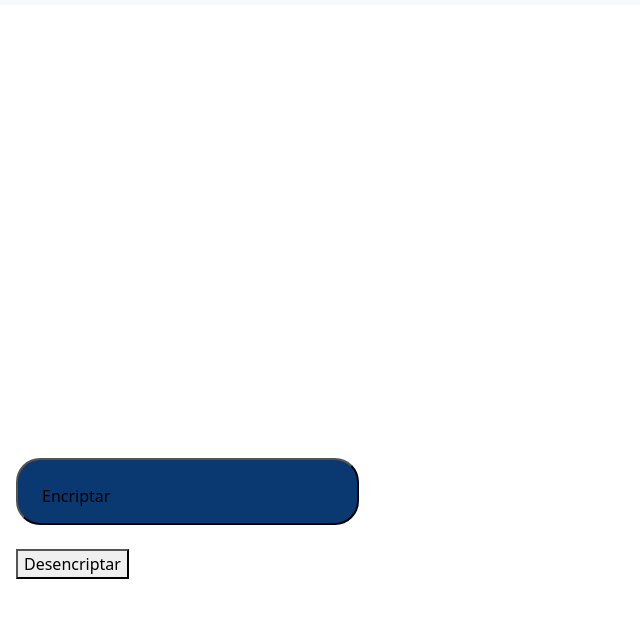
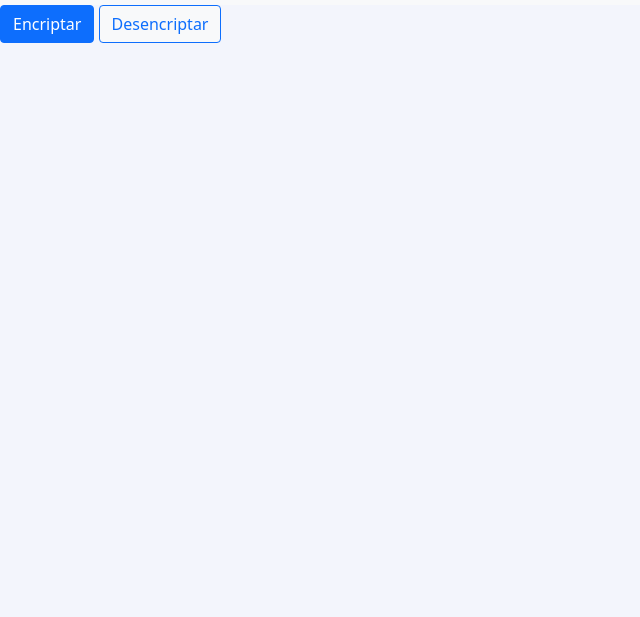
Before and after one commit to Laummendoza/Alura-challenge01, a plain HTML site: page index.html in a window 1280 px wide. Shown: the part 51-668 px from the top of the page, without its empty margins (0-640 px from the left). Drawn offline with nearby package versions, Linux system fonts and the light colour scheme.

Commit message:
background color & buttons modified

```diff
--- a/index.html
+++ b/index.html
@@ -29,8 +29,10 @@
 			</div>
 		</nav>
 		<div class="botones">
-			<button class="encrypt">Encriptar</button>
-			<button class="decrypt">Desencriptar</button>
+			<button type="button" class="btn btn-primary">Encriptar</button>
+			<button type="button" class="btn btn-light btn-outline-primary">
+				Desencriptar
+			</button>
 		</div>
 	</body>
 </html>
--- a/style.css
+++ b/style.css
@@ -1,41 +1,3 @@
-.botones {
-	display: flex;
-	flex-direction: column;
-	align-items: flex-start;
-	padding: 0px;
-
-	position: absolute;
-	width: 343px;
-	height: 158px;
-	left: 16px;
-	top: 485px;
+body {
+	background-color: #f3f5fc;
 }
-
-.encrypt {
-	display: flex;
-	flex-direction: row;
-	align-items: flex-start;
-	padding: 24px;
-
-	position: static;
-	width: 343px;
-	height: 67px;
-	left: 0px;
-	top: 0px;
-
-	/* Dark blue/dark-blue-300 */
-
-	background: #0a3871;
-	border-radius: 24px;
-
-	/* Inside auto layout */
-
-	flex: none;
-	order: 0;
-	align-self: stretch;
-	flex-grow: 0;
-	margin: 24px 0px;
-}
-
-.decrypt {
-}
```
